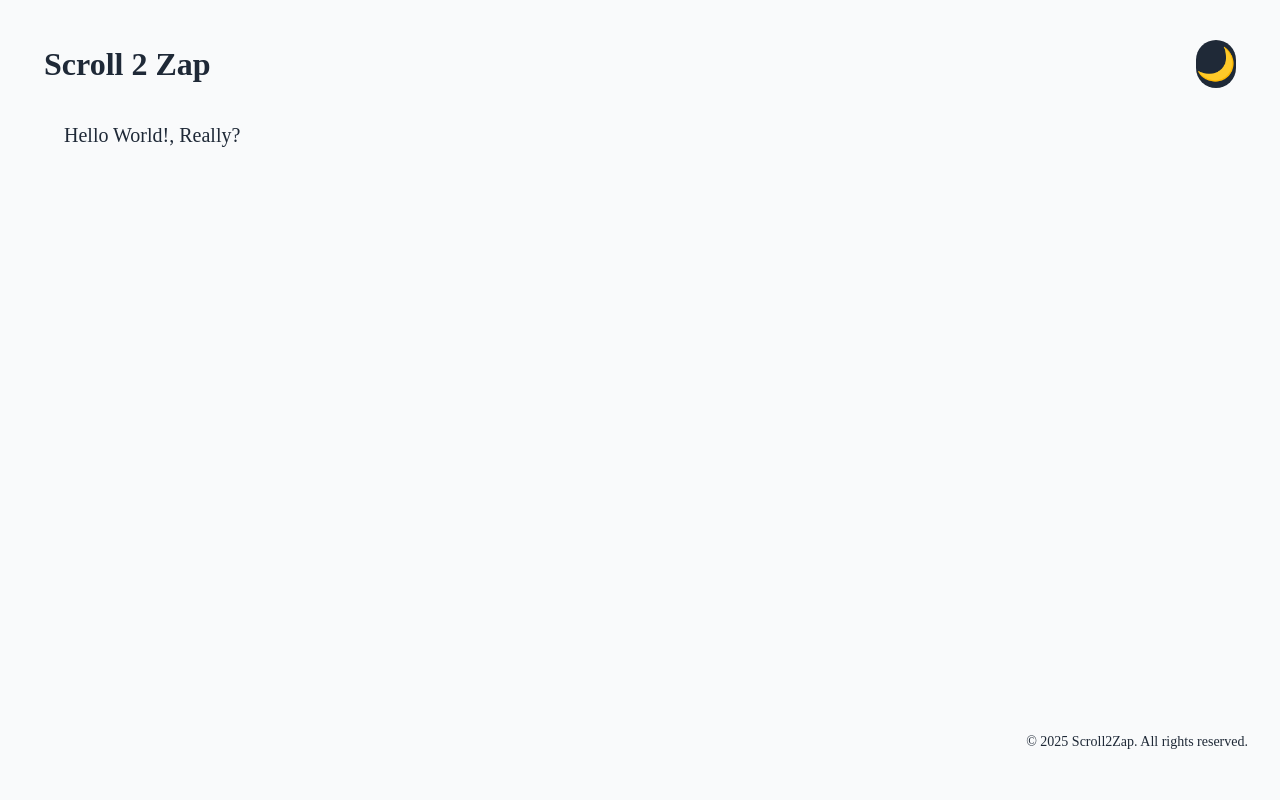
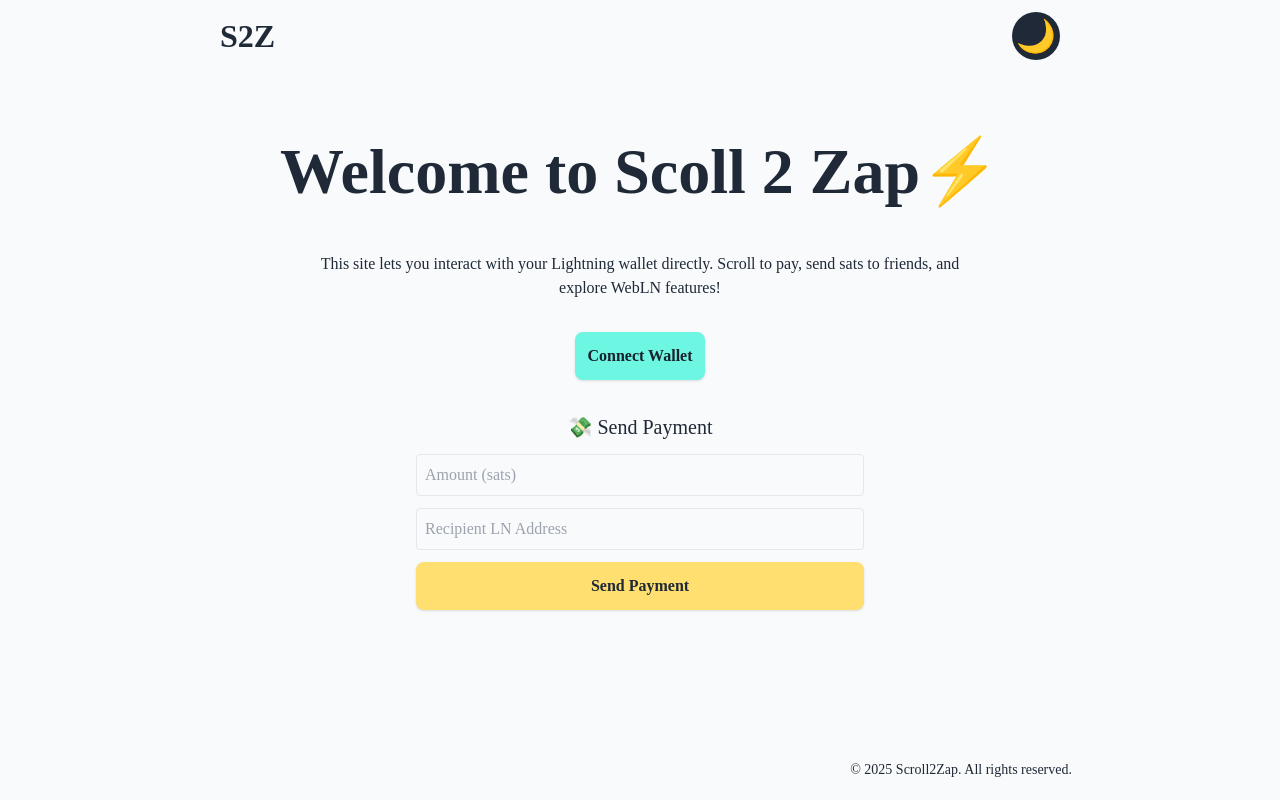
Before and after one commit to Shresth-Deorari/scroll2zap, a React (Vite) app: page / in a window 1280 px wide. Built offline with nearby package versions, Linux system fonts and the light colour scheme.

Commit message:
feat: add basic home page and add big-chungus

```diff
--- a/src/App.tsx
+++ b/src/App.tsx
@@ -1,9 +1,10 @@
 import AppLayout from "./layout/AppLayout";
+import Home from "./pages/Home";
 
 function App() {
   return (
     <AppLayout>
-      <div className="text-xl font-serif">Hello World!, Really?</div>
+      <Home/>
     </AppLayout>
   );
 }
--- a/src/components/ThemeToggle.tsx
+++ b/src/components/ThemeToggle.tsx
@@ -33,7 +33,7 @@
   return (
     <button
       onClick={toggleTheme}
-      className="p2 rounded-full text-2xl bg-text-light dark:bg-text-dark text-bg-light dark:text-bg-dark"
+      className="w-[48px] rounded-full text-2xl bg-text-light dark:bg-text-dark text-bg-light dark:text-bg-dark"
     >
       {theme === Theme.Dark ? "☀️" : "🌙"}
     </button>
--- a/src/layout/AppLayout.tsx
+++ b/src/layout/AppLayout.tsx
@@ -4,8 +4,8 @@
 
 export default function AppLayout({ children }: LayoutProps) {
   return (
-    <div className="min-h-screen p-8 flex flex-col bg-bg-light dark:bg-bg-dark transition:colors duration:300">
-      <Header title="Scroll 2 Zap"/>
+    <div className="min-h-screen py-1 px-52 flex flex-col bg-bg-light dark:bg-bg-dark transition:colors duration:300">
+      <Header title="S2Z"/>
       <main className="flex-1 px-4 sm:px-6 md:px-8 py-6">{children}</main>
       <Footer/>
     </div>
--- /dev/null
+++ b/src/pages/Home.tsx
@@ -0,0 +1,70 @@
+import { useState } from "react";
+
+const Home = () => {
+  const [isWalletConnected, setIsWalletConnected] = useState(false);
+
+  return (
+    <div className="flex flex-col items-center justify-center py-8 gap-8 text-center">
+      <section className="flex flex-col items-center">
+        <h2 className="text-big-chungus font-serif mb-8 font-bold">
+          Welcome to Scoll 2 Zap⚡
+        </h2>
+        <div className="max-w-2xl text-center">
+          This site lets you interact with your Lightning wallet directly.
+          Scroll to pay, send sats to friends, and explore WebLN features!
+        </div>
+      </section>
+
+      <section>
+        {!isWalletConnected ? (
+          <button
+            onClick={() => {
+              /* ToDo: connect wallet logic here */
+            }}
+            className="p-3 rounded-lg bg-blue text-bg-dark font-semibold shadow hover:opacity-90"
+          >
+            Connect Wallet
+          </button>
+        ) : (
+          <div className="p-4 rounded-lg bg-text-dark text-bg-dark dark:bg-text-light dark:text-bg-light shadow">
+            <h3 className="text-xl mb-2">🔗 Wallet Info</h3>
+            <p>Alias: ...</p>
+            <p>PubKey: ...</p>
+          </div>
+        )}
+      </section>
+
+      <section className="w-full max-w-md">
+        <h3 className="text-xl font-sans mb-3">💸 Send Payment</h3>
+        <form
+          onSubmit={(e) => {
+            e.preventDefault();
+            //Todo: payment logic here
+          }}
+          className="flex flex-col gap-3"
+        >
+          <input
+            type="number"
+            placeholder="Amount (sats)"
+            className="p-2 rounded border bg-bg-light dark:bg-bg-dark"
+            required
+          />
+          <input
+            type="text"
+            placeholder="Recipient LN Address"
+            className="p-2 rounded border bg-bg-light dark:bg-bg-dark"
+            required
+          />
+          <button
+            type="submit"
+            className="p-3 bg-brand_yellow rounded-lg text-text-light dark:text-text-dark font-semibold shadow hover:opacity-90"
+          >
+            Send Payment
+          </button>
+        </form>
+      </section>
+    </div>
+  );
+};
+
+export default Home;
--- a/tailwind.config.ts
+++ b/tailwind.config.ts
@@ -23,6 +23,7 @@
         lg: "1.125rem",
         xl: "1.25rem",
         "2xl": "2rem",
+        "big-chungus": "4rem",
       },
     },
   },
```
